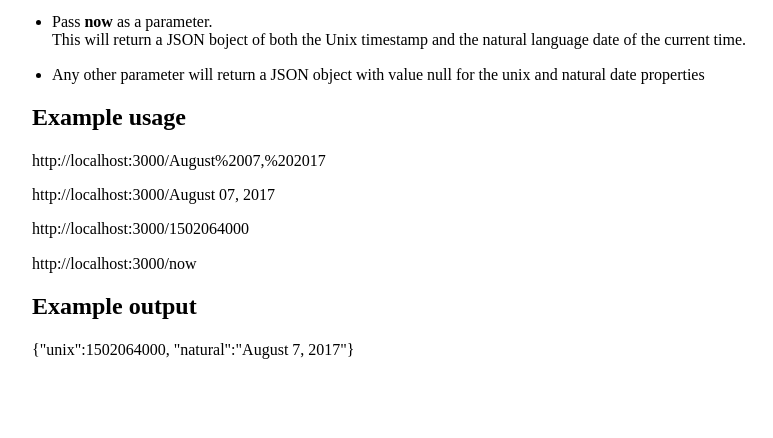
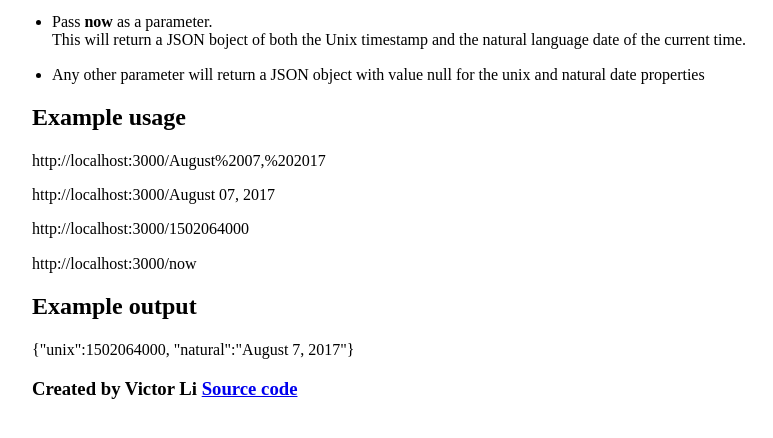
Before and after one commit to Li-Victor/Timestamp, a website: page public/index.html in a window 1280 px wide. Shown: the part 138-576 px from the top of the page, without its empty margins (96-869 px from the left). Drawn offline with Linux system fonts and the light colour scheme.

Commit message:
added source code footer

```diff
--- a/public/index.html
+++ b/public/index.html
@@ -34,6 +34,8 @@
 
             <h2>Example output</h2>
             <p>{"unix":1502064000, "natural":"August 7, 2017"}</p>
+
+            <h3>Created by Victor Li <a href="https://github.com/Li-Victor/Timestamp" target="_blank">Source code</a></h3>
         </div>
 
     </body>
```
